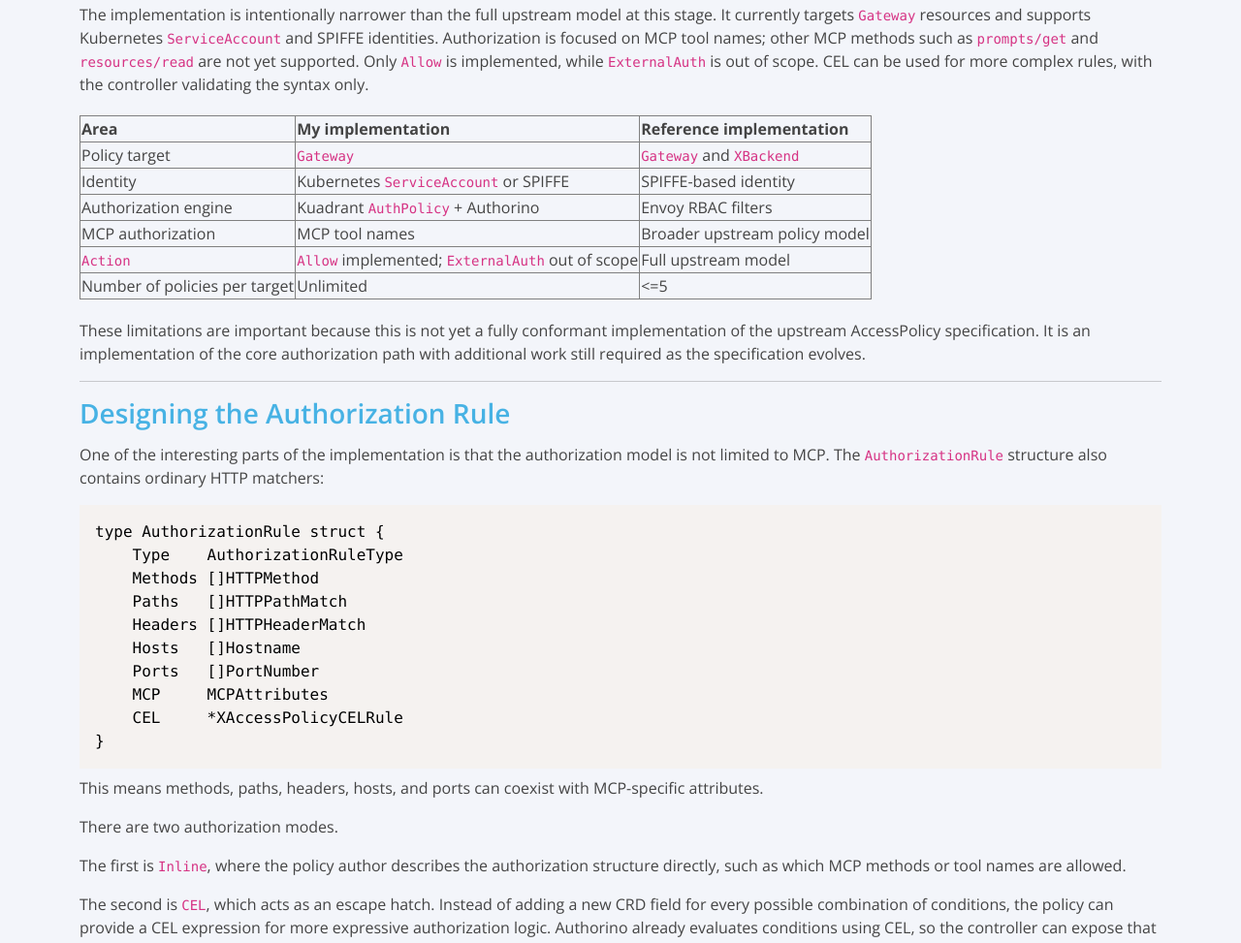
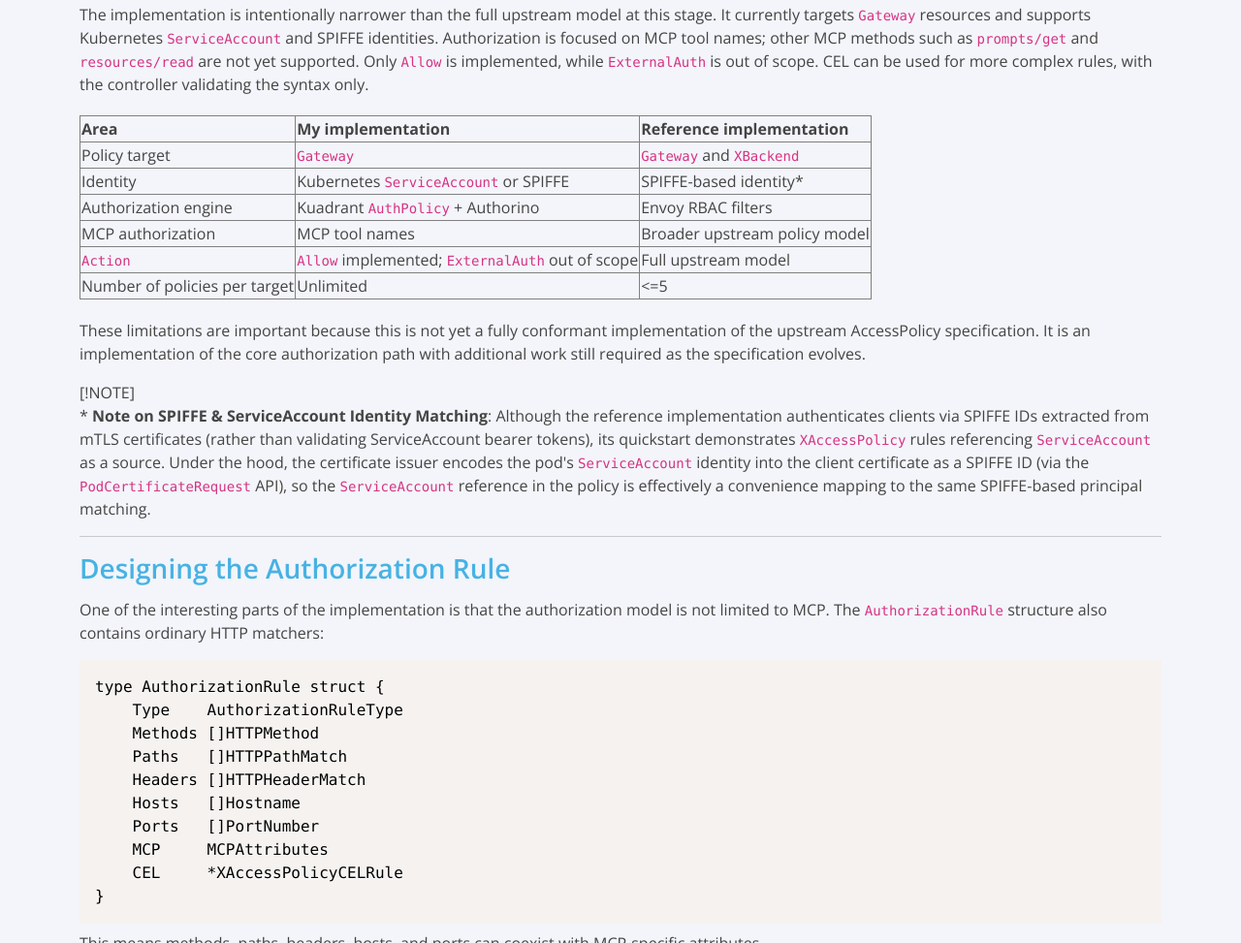
Before and after one commit to Kuadrant/kuadrant.github.io, an Eleventy site: page src/blog/accesspolicy-controller/accesspolicy-blog.md in a window 1280 px wide. Shown: the part 3810-4783 px from the top of the page at 97% size. Built offline with nearby package versions, Linux system fonts and the light colour scheme; Eleventy itself is replaced by a stand-in of ours; code samples lack their colours; files that its build step writes are made by us from their sources; what eleventy-plugin-asciidoc, string would draw is missing.

Commit message:
Add footnote clarifying SPIFFE and ServiceAccount identity matching in upstream reference implementation
Signed-off-by: vibhor kumar <vibhork1105@gmail.com>

```diff
--- a/src/blog/accesspolicy-controller/accesspolicy-blog.md
+++ b/src/blog/accesspolicy-controller/accesspolicy-blog.md
@@ -155,13 +155,16 @@ The implementation is intentionally narrower than the full upstream model at thi
 | Area                         | My implementation                                | Reference implementation      |
 | ---------------------------- | ------------------------------------------------ | ----------------------------- |
 | Policy target                | `Gateway`                                        | `Gateway` and `XBackend`      |
-| Identity                     | Kubernetes `ServiceAccount` or SPIFFE            | SPIFFE-based identity         |
+| Identity                     | Kubernetes `ServiceAccount` or SPIFFE            | SPIFFE-based identity*        |
 | Authorization engine         | Kuadrant `AuthPolicy` + Authorino                | Envoy RBAC filters            |
 | MCP authorization            | MCP tool names                                   | Broader upstream policy model |
 | `Action`                     | `Allow` implemented; `ExternalAuth` out of scope | Full upstream model           |
 | Number of policies per target| Unlimited                                        | <=5                           |
 
 These limitations are important because this is not yet a fully conformant implementation of the upstream AccessPolicy specification. It is an implementation of the core authorization path with additional work still required as the specification evolves.
+
+> [!NOTE]
+> \* **Note on SPIFFE & ServiceAccount Identity Matching**: Although the reference implementation authenticates clients via SPIFFE IDs extracted from mTLS certificates (rather than validating ServiceAccount bearer tokens), its quickstart demonstrates `XAccessPolicy` rules referencing `ServiceAccount` as a source. Under the hood, the certificate issuer encodes the pod's `ServiceAccount` identity into the client certificate as a SPIFFE ID (via the `PodCertificateRequest` API), so the `ServiceAccount` reference in the policy is effectively a convenience mapping to the same SPIFFE-based principal matching.
 
 ---
 
```
